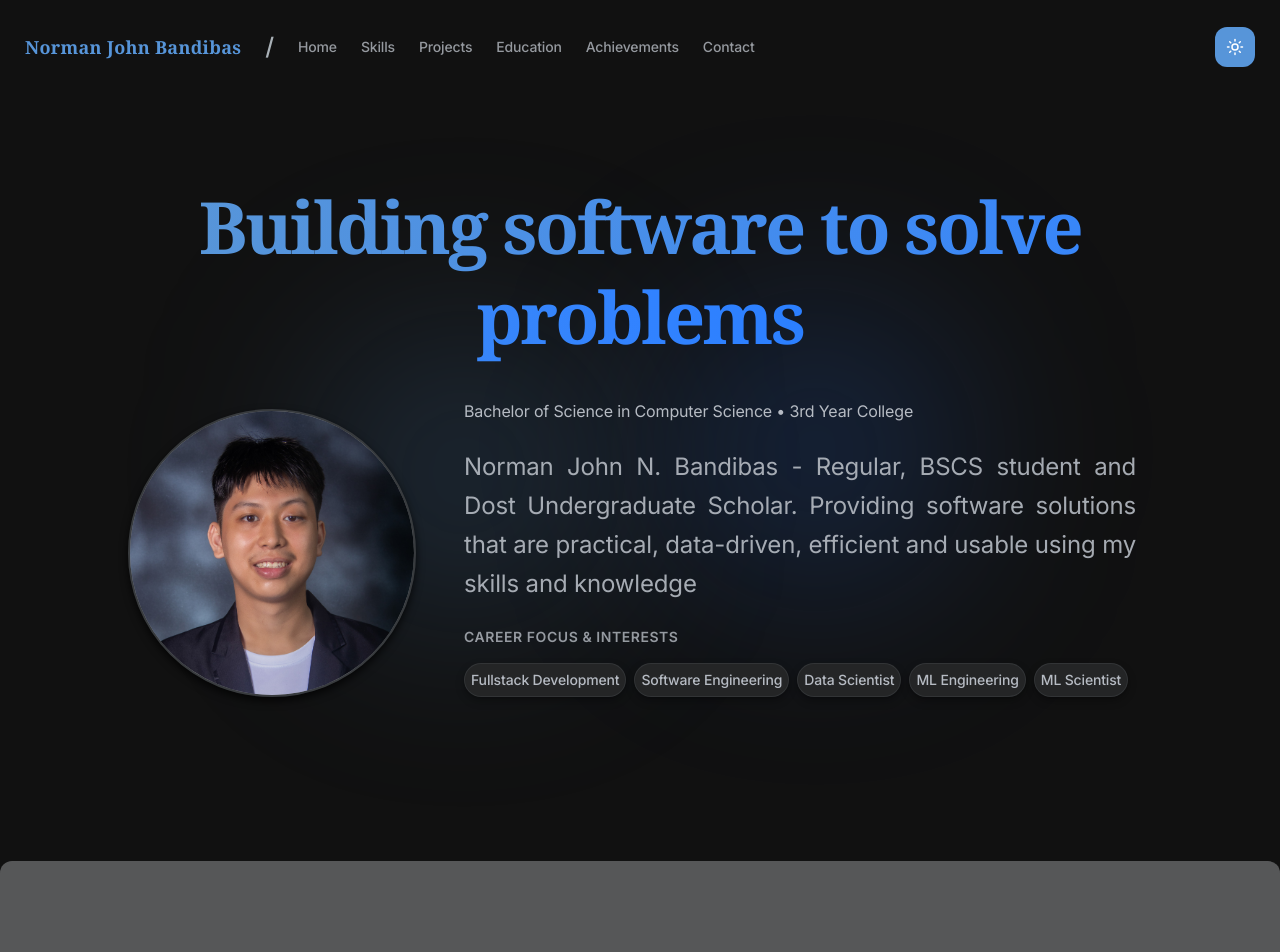
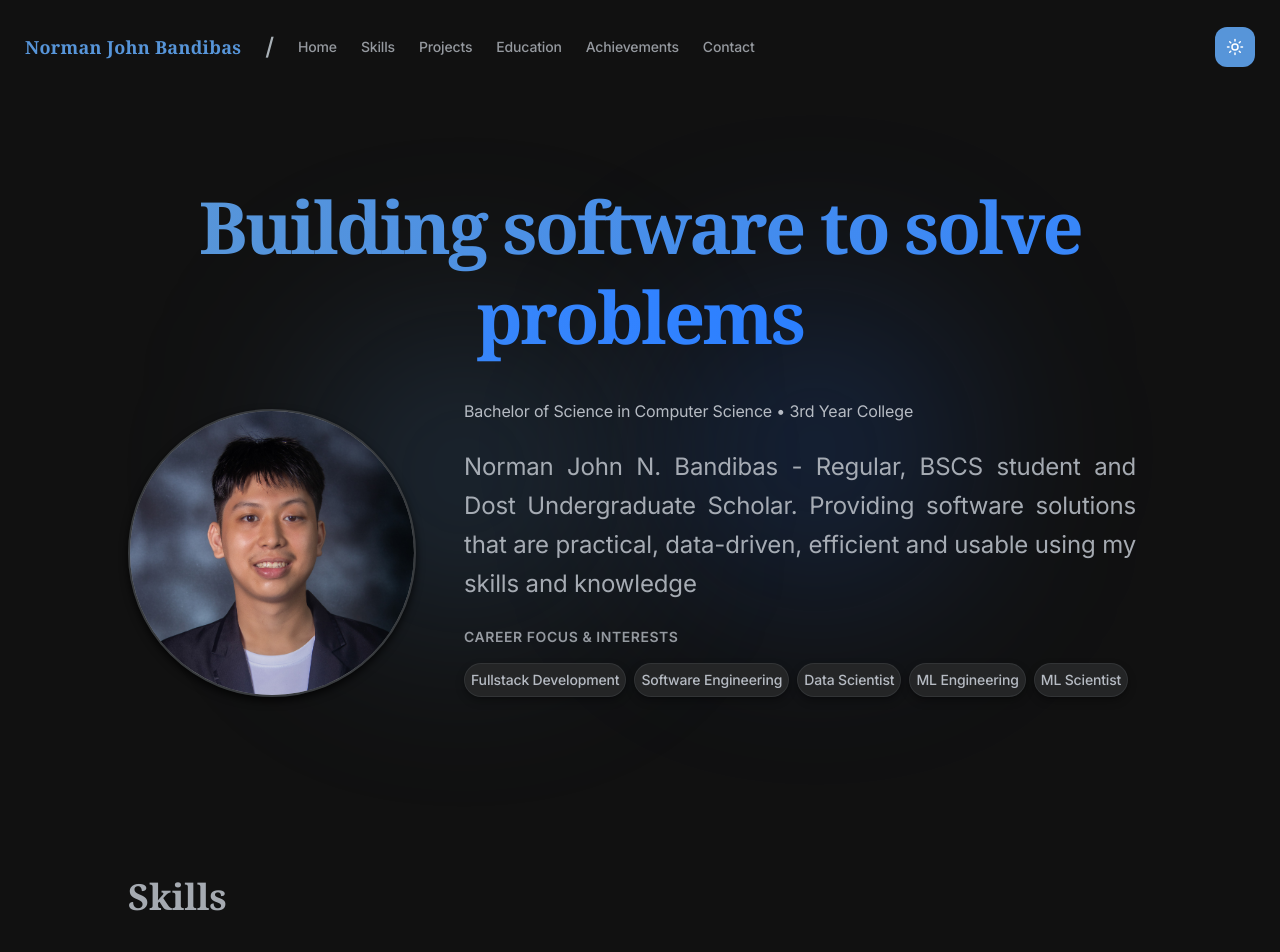
Before and after one commit to eNJay143/portfolio, a Next.js app: page / in a window 1280 px wide. Shown: the top 952 px of the page. Built offline with nearby package versions, Linux system fonts and the light colour scheme.

Commit message:
[feat] Add visible transition animation when scrolled

```diff
--- a/src/features/skills/SkillsSection.tsx
+++ b/src/features/skills/SkillsSection.tsx
@@ -1,9 +1,42 @@
+"use client";
+
+import { useEffect, useRef, useState } from "react";
 import { skillsData } from "./skillsData";
 
 export const SkillsSection = () => {
+    const [isVisible, setIsVisible] = useState(false);
+    const sectionRef = useRef<HTMLDivElement>(null);
+
+    useEffect(() => {
+        const observer = new IntersectionObserver(
+            ([entry]) => {
+                if (entry.isIntersecting) {
+                    setIsVisible(true);
+                    observer.disconnect(); // Animate only once
+                }
+            },
+            { threshold: 0.2 } // Trigger when 20% visible
+        );
+
+        if (sectionRef.current) {
+            observer.observe(sectionRef.current);
+        }
+
+        return () => observer.disconnect();
+    }, []);
+
     return (
-        <section id="skills" className="min-h-screen flex items-center justify-center bg-secondary/30 rounded-xl my-4">
-            <h2 className="text-3xl font-bold font-serif">Skills Section</h2>
+        <section id="skills" className="min-h-screen flex flex-col items-center justify-start pb-12 relative overflow-hidden" style={{ paddingTop: '2vh' }}>
+            <div className="w-full max-w-5xl flex flex-col items-start gap-8 px-4" ref={sectionRef}>
+                <div
+                    className={`w-full flex flex-col items-start ${isVisible ? 'animate-in fade-in slide-in-from-bottom-8 duration-1000' : 'opacity-0'}`}
+                    style={{ animationFillMode: 'forwards' }}
+                >
+                    <h2 className="text-3xl md:text-4xl font-bold font-serif text-foreground/90">
+                        Skills
+                    </h2>
+                </div>
+            </div>
         </section>
     );
 };
```
